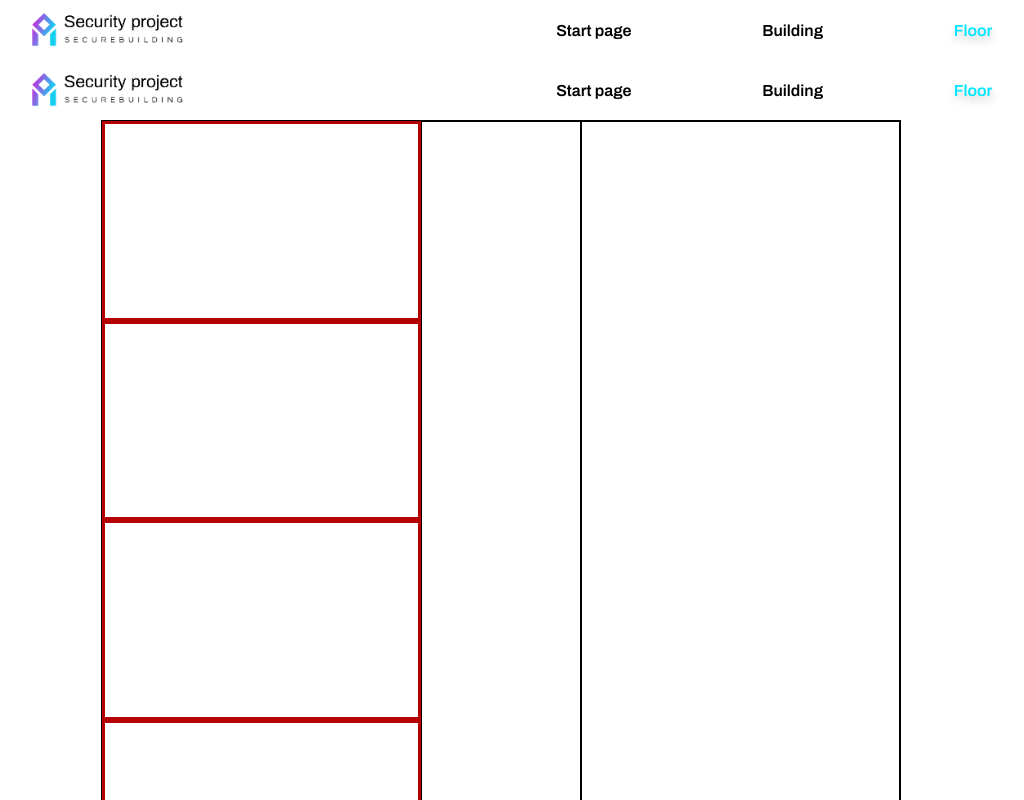
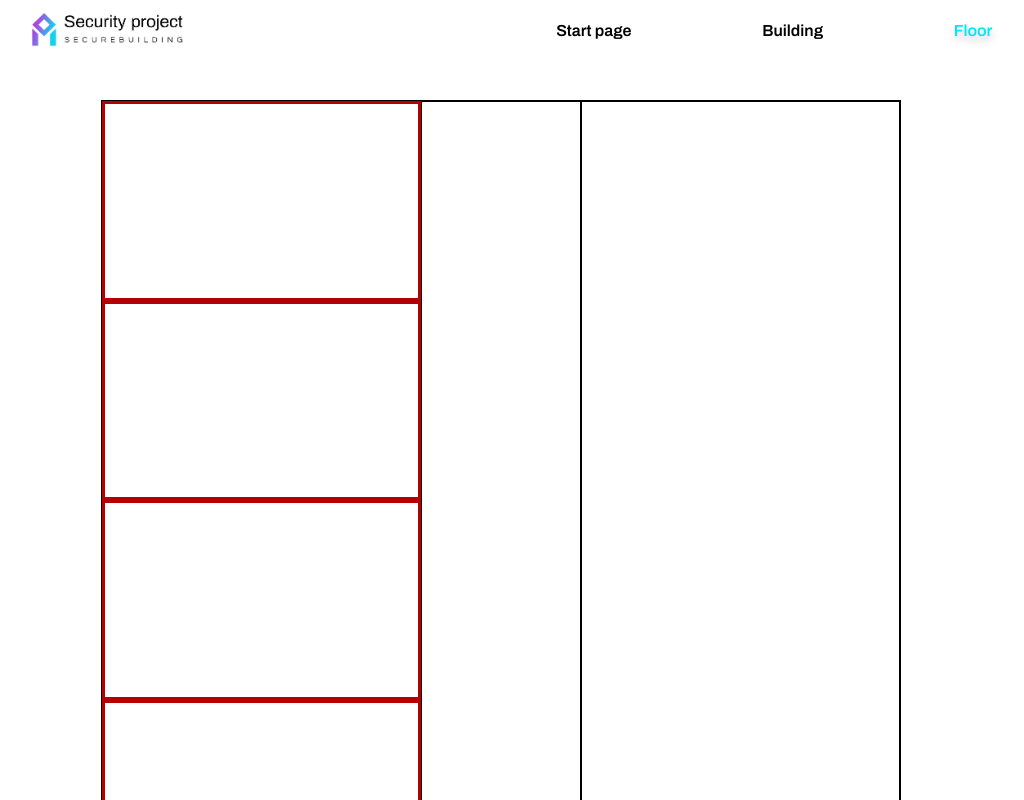
Before and after one commit to olecrity/Security-Service-Frontend-, a React (Create React App) app: page /floor in a window 1280 px wide. Shown: the top 800 px of the page, without its empty margins (85-1109 px from the left). Built offline with nearby package versions, Linux system fonts and the light colour scheme.

Commit message:
Added margin to header and removed appnav from FloorPage

```diff
--- a/src/components/AppNav/AppNav.module.scss
+++ b/src/components/AppNav/AppNav.module.scss
@@ -34,6 +34,7 @@
   justify-content: space-around;
   align-items: center;
   width: 100%;
+  margin-bottom: 40px;
   .logo_section_1{
     .logo_img{
       display: flex;
--- a/src/pages/FloorPage/FloorPage.js
+++ b/src/pages/FloorPage/FloorPage.js
@@ -1,4 +1,3 @@
-import AppNav from "../../components/AppNav/AppNav";
 import { RoomsProvider } from "../../contexts/RoomsContext";
 import Floor from "./Floor/Floor";
 
@@ -6,7 +5,6 @@ function FloorPage() {
   return (
     <div>
       <RoomsProvider>
-        <AppNav />
         <Floor />
       </RoomsProvider>
     </div>
```
Also changed, not shown: src/App.js (+0 -8 lines).
